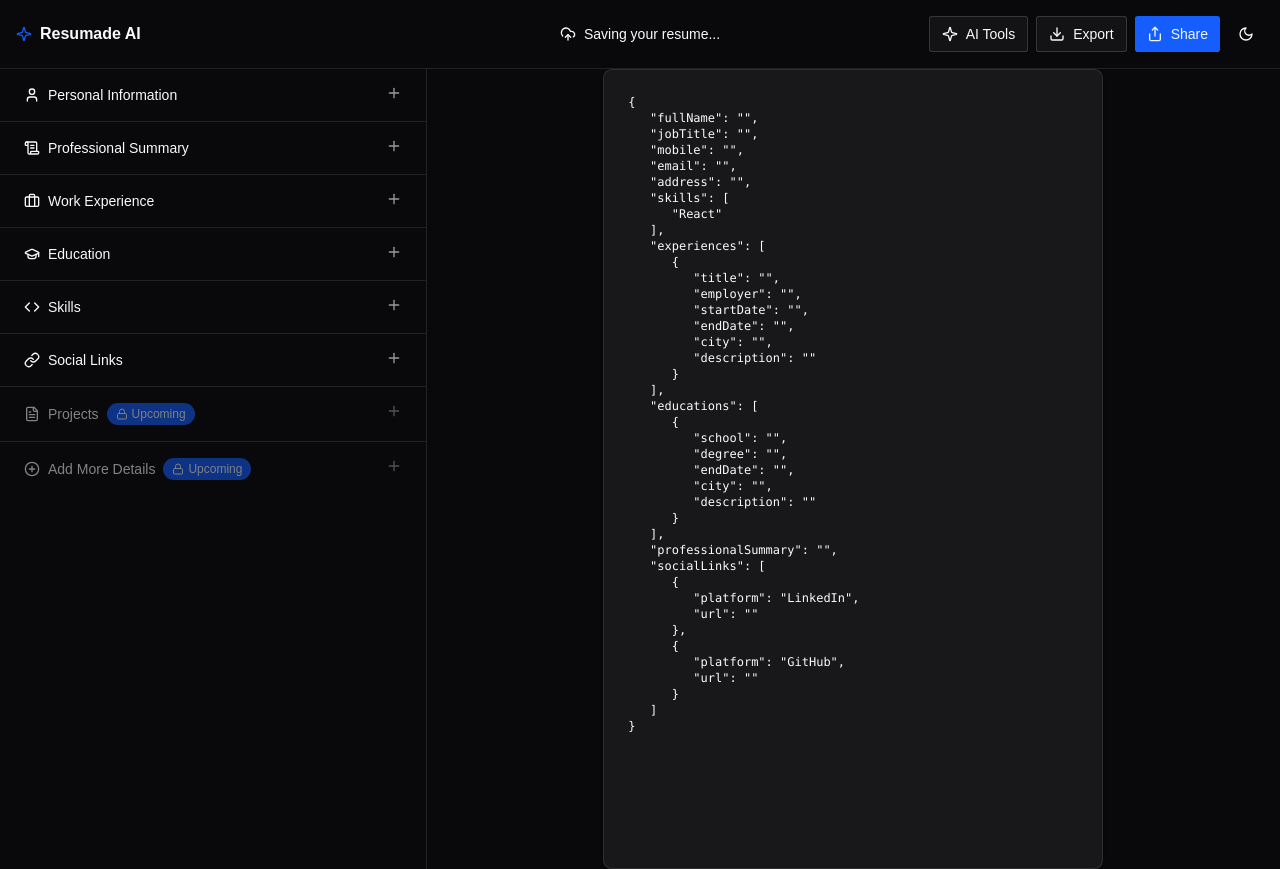
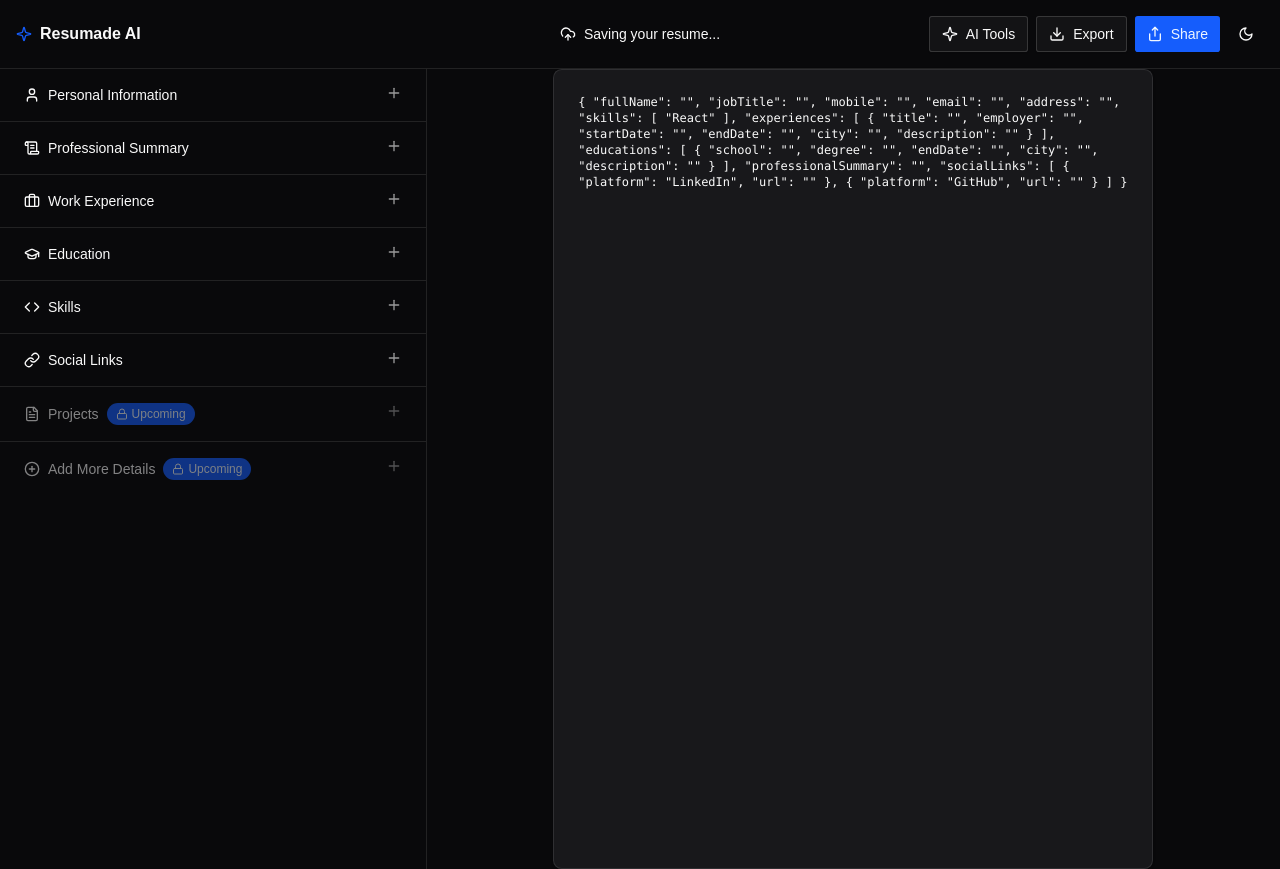
Before and after one commit to jintu-das/resume-ai-app, a React (Vite) app: page /app in a window 1280 px wide. Built offline with nearby package versions, Linux system fonts and the light colour scheme; a web font is replaced by a local one.

Commit message:
feat: remove unnecessary whitespace-pre class from paragraph in ResumeContainer

```diff
--- a/src/features/resume/components/resume-container.tsx
+++ b/src/features/resume/components/resume-container.tsx
@@ -15,7 +15,7 @@ export default function ResumeContainer() {
     <section className="grid place-content-center bg-primary-foreground dark:bg-background">
       <Card className="w=full min-w-[500px] max-w-[600px] h-[800px] mx-3">
         <CardContent>
-          <p className="whitespace-pre text-xs font-mono">
+          <p className="text-xs font-mono">
             {JSON.stringify(formValues, null, 3)}
           </p>
         </CardContent>
```
